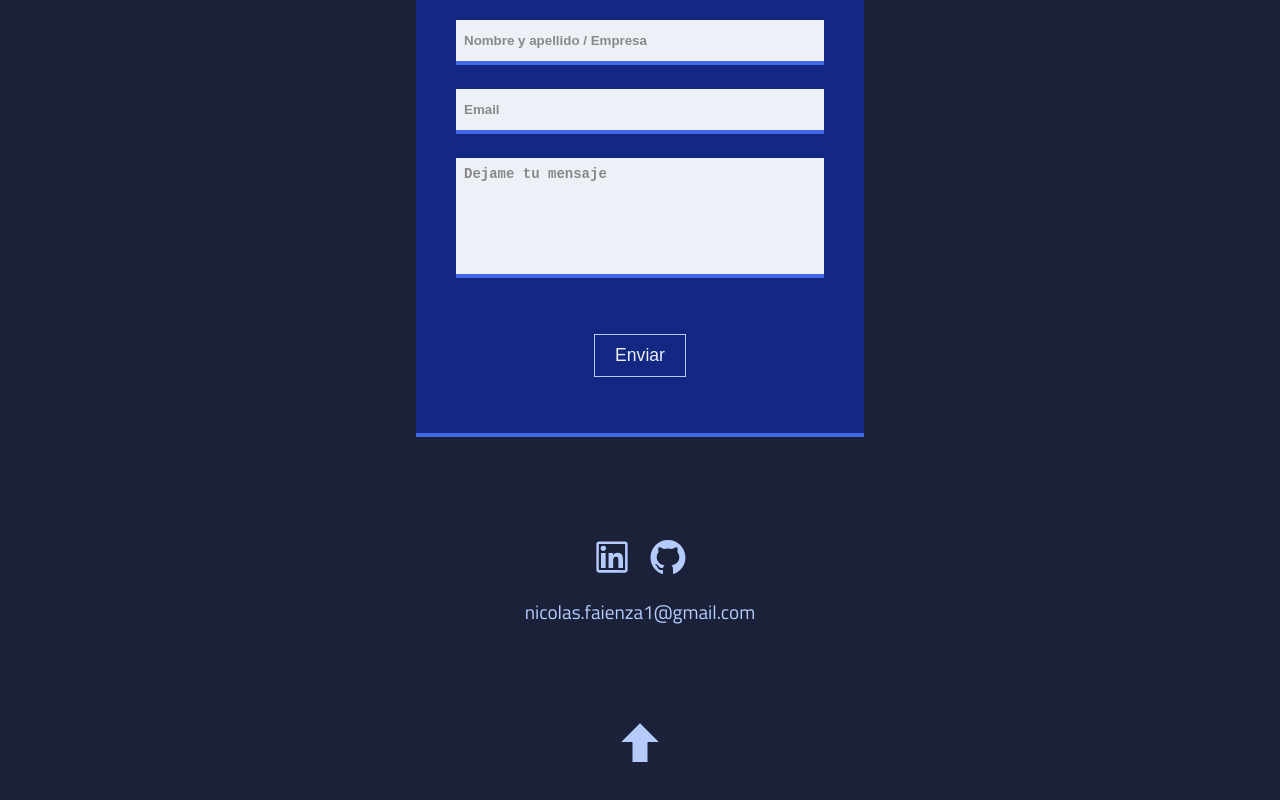
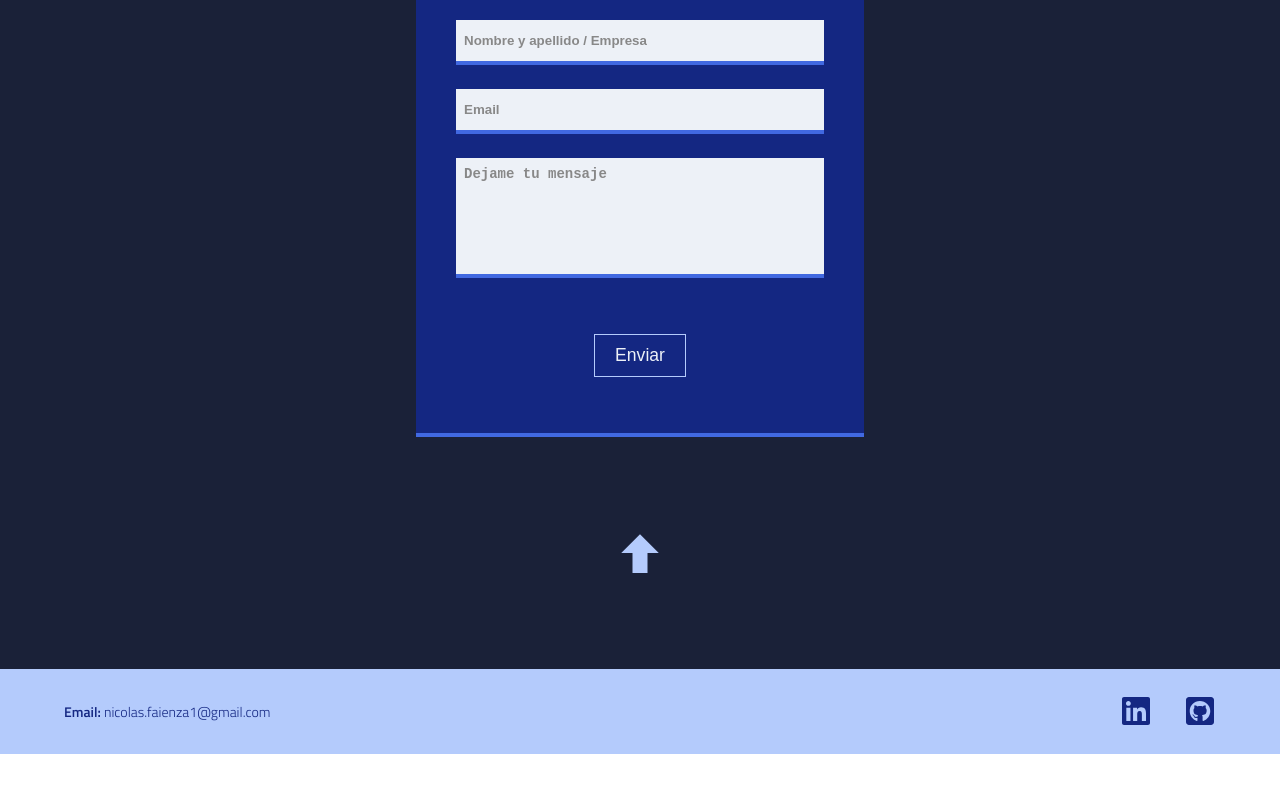
Before and after one commit to Nicofaienza/portfolio, a React (Create React App) app: page / in a window 1280 px wide. Shown: the part 2965-3765 px from the top of the page. After the commit the page ends 3719 px from the top, so only its background shows below. Built offline with nearby package versions, Linux system fonts and the light colour scheme.

Commit message:
add footer

```diff
--- a/src/App.js
+++ b/src/App.js
@@ -6,6 +6,7 @@ import Contact from "./components/contact/Contact";
 import Hero from "./components/hero/Hero";
 import "./styles/index.css";
 import { useEffect } from "react";
+import Footer from "./components/footer/Footer";
 
 function App() {
   useEffect(() => {
@@ -19,6 +20,7 @@ function App() {
       <Aboutme />
       <Works />
       <Contact />
+      <Footer />
     </div>
   );
 }
--- a/src/components/contact/Contact.js
+++ b/src/components/contact/Contact.js
@@ -39,22 +39,7 @@ const Contact = () => {
 
           <ContactButton type="submit">Enviar</ContactButton>
         </ContactForm>
-        <ContactSocialsContainer>
-          <AboutMeSecondInfoContainer style={{ background: "transparent" }}>
-            <a
-              target="__blank"
-              href="https://www.linkedin.com/in/nicolas-faienza/"
-            >
-              <AiOutlineLinkedin />
-              <tool-tip>Linkedin</tool-tip>
-            </a>
-            <a target="__blank" href="https://github.com/Nicofaienza">
-              <AiOutlineGithub />
-              <tool-tip>GitHub</tool-tip>
-            </a>
-          </AboutMeSecondInfoContainer>
-          <span id="contact__socials-gmail">nicolas.faienza1@gmail.com</span>
-        </ContactSocialsContainer>
+
         <ImArrowUp
           onClick={() => {
             window.scrollTo(0, 0);
--- a/src/components/footer/Footer.js
+++ b/src/components/footer/Footer.js
@@ -1,20 +1,38 @@
 import React from "react";
-import { FooterLi, FooterList, FooterSection } from "./FooterElements";
+import {
+  FooterContainer,
+  FooterEmail,
+  FooterLinks,
+  FooterLinksLi,
+  FooterWrapper,
+} from "./FooterElements";
 
-function Footer() {
+import { FaLinkedin, FaGithubSquare } from "react-icons/fa";
+
+export default function Footer() {
   return (
-    <FooterSection>
-      <FooterList>
-        <FooterLi>
-          <a>Linkedin</a>
-        </FooterLi>
-        <FooterLi>
-          <a>GitHub</a>
-        </FooterLi>
-        <FooterLi>nicolas.faienza1@gmail.com</FooterLi>
-      </FooterList>
-    </FooterSection>
+    <FooterWrapper>
+      <FooterContainer>
+        <FooterEmail>
+          Email: <span>nicolas.faienza1@gmail.com</span>
+        </FooterEmail>
+
+        <FooterLinks>
+          <FooterLinksLi>
+            <a
+              href="https://www.linkedin.com/in/nicolas-faienza/"
+              target="_blank"
+            >
+              <FaLinkedin />
+            </a>
+          </FooterLinksLi>
+          <FooterLinksLi>
+            <a href="https://github.com/Nicofaienza" target="_blank">
+              <FaGithubSquare />
+            </a>
+          </FooterLinksLi>
+        </FooterLinks>
+      </FooterContainer>
+    </FooterWrapper>
   );
 }
-
-export default Footer;
--- a/src/components/footer/FooterElements.js
+++ b/src/components/footer/FooterElements.js
@@ -1,19 +1,62 @@
 import styled from "styled-components";
 
-export const FooterSection = styled.footer`
-  width: 100%;
-  height: 80px;
-  background: var(--dark);
+export const FooterWrapper = styled.footer`
+  height: 85px;
+  background: var(--light);
+  @media screen and (max-width: 1000px) {
+    height: max-content;
+  }
+`;
+
+export const FooterContainer = styled.div`
+  width: 90%;
+  height: 100%;
+  max-width: 1200px;
+  margin: auto;
   display: flex;
   align-items: center;
-  justify-content: center;
+  justify-content: space-between;
+  position: relative;
+
+  @media screen and (max-width: 1000px) {
+    flex-direction: column;
+    padding: 40px 0;
+    gap: 60px;
+  }
 `;
 
-export const FooterList = styled.ul`
-  display: flex;
-  list-style: none;
-  gap: 16px;
-  color: var(--white);
+export const FooterEmail = styled.span`
+  font-weight: 600;
+  font-size: 14px;
+  line-height: 25px;
+  color: var(--dark);
+
+  & span {
+    font-weight: 300;
+  }
+
+  @media screen and (max-width: 1000px) {
+    order: 2;
+  }
 `;
 
-export const FooterLi = styled.li``;
+export const FooterLinks = styled.ul`
+  display: flex;
+  gap: 32px;
+`;
+
+export const FooterLinksLi = styled.li`
+  list-style: none;
+  width: 32px;
+  height: 32px;
+  & a {
+    width: 100%;
+    height: 100%;
+  }
+
+  & svg {
+    width: 100%;
+    height: 100%;
+    color: var(--dark);
+  }
+`;
```
